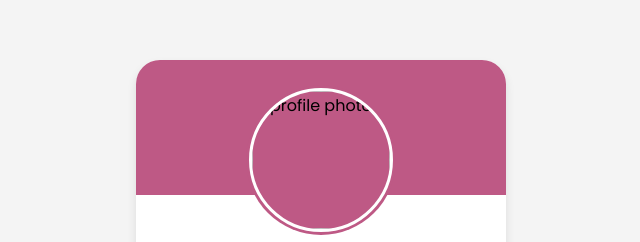
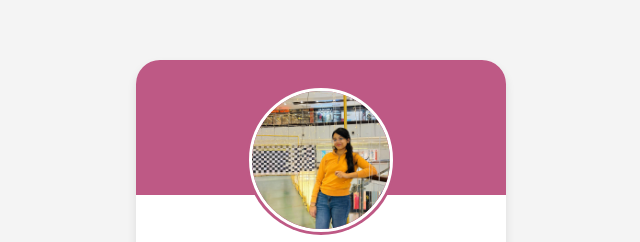
Before and after one commit to vidhi-0205/profile-card-UI-Design, a plain HTML site: page index.html in a window 1280 px wide. Shown: the part 152-394 px from the top of the page, without its empty margins (319-959 px from the left). Drawn offline with nearby package versions, Linux system fonts and the light colour scheme.

Commit message:
Update index.html

```diff
--- a/index.html
+++ b/index.html
@@ -14,7 +14,7 @@
     <body>
         <div class="profile-card">
             <div class="image">
-                <img src="images/my photo.jpeg" alt="profile photo" class="profile-img">
+                <img src="my photo.jpeg" alt="profile photo" class="profile-img">
             </div>
             <div class="text-data">
                 <span class="name">Vidhi Jain</span>
```
